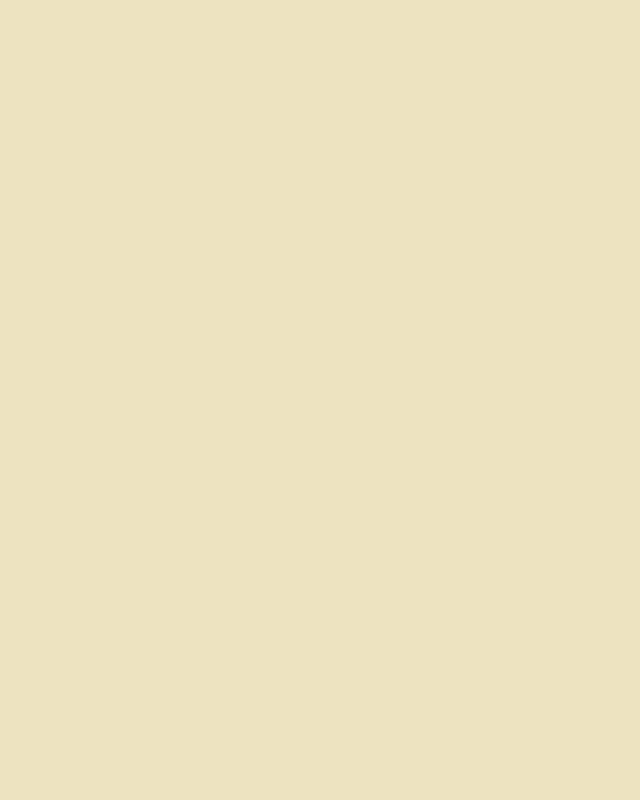
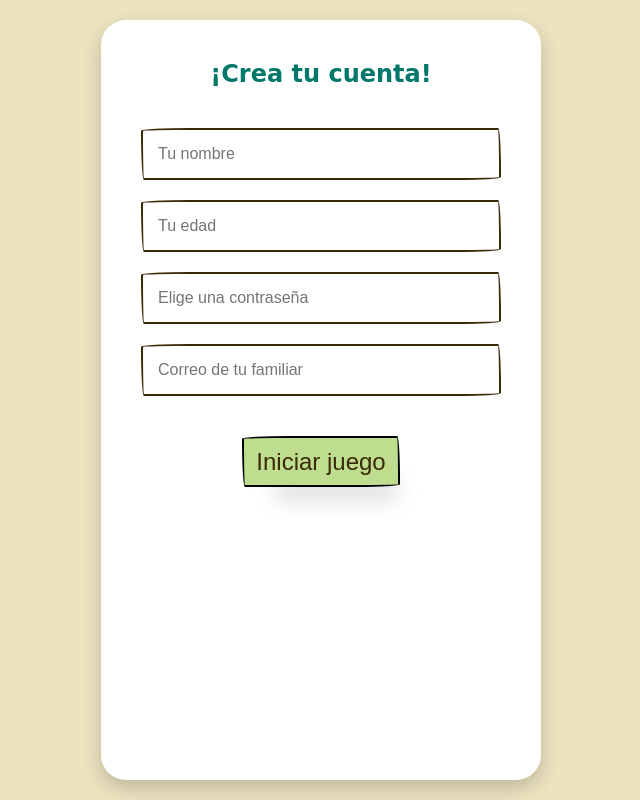
Before and after one commit to Ana0603/semillitas, an Angular app: page /crear-cuenta in a window 1280 px wide. Before the commit this address led to /. Shown: the whole page, without its empty margins (319-959 px from the left). Built offline with nearby package versions, Linux system fonts and the light colour scheme.

Commit message:
Crear cuenta

```diff
--- a/src/app/app.routes.ts
+++ b/src/app/app.routes.ts
@@ -7,11 +7,13 @@ import {Colecciones} from './pages/colecciones/colecciones';
 import { LoadingIngreso } from './loading/loading-ingreso/loading-ingreso';
 import { LoadingMinijuego } from './loading/minijuego/minijuego';
 import { Intro } from './loading/intro/intro';
+import { CrearCuenta } from './pages/crear-cuenta/crear-cuenta';
 
 export const routes: Routes = [
     { path: '', component: Ingreso },
     { path: 'cargando', component: LoadingIngreso },
     { path: 'intro', component: Intro },
+    { path: 'crear-cuenta', component: CrearCuenta },
     { path: 'inicio', component: Inicio },
     {
         path: 'mini-juego',
--- a/src/app/loading/intro/intro.ts
+++ b/src/app/loading/intro/intro.ts
@@ -12,7 +12,7 @@ export class Intro {
 
   ngOnInit(): void {
     setTimeout(() => {
-      this.router.navigate(['/inicio']);
+      this.router.navigate(['/crear-cuenta']);
     }, 68000);
   }
 }
--- /dev/null
+++ b/src/app/pages/crear-cuenta/crear-cuenta.css
@@ -0,0 +1,82 @@
+.registro-container {
+  background-color: #ffffff;
+  padding: 30px;
+  border-radius: 25px;
+  box-shadow: 0 8px 20px rgba(0,0,0,0.2);
+  width: 400px;
+  height: 720px;
+  padding: 20px;
+  text-align: center;
+  font-family: 'Comic Sans MS', cursive, sans-serif;
+  overflow: hidden;
+}
+
+h2 {
+  color: #00796b;
+  margin-bottom: 40px;
+}
+
+input {
+  width: 90%;
+  padding: 15px;
+  margin: 20px auto;
+  font-size: 1rem;
+  color: #41403e;
+  background-color: #fff;
+  border: 2px solid #3b2906;
+  border-radius: 15px 225px 255px 15px;
+  border-bottom-left-radius: 15px 255px;
+  border-bottom-right-radius: 225px 15px;
+  border-top-left-radius: 255px 15px;
+  border-top-right-radius: 15px 225px;
+  box-sizing: border-box;
+  transition: all 235ms ease-in-out;
+  outline: none;
+  display: block;
+}
+
+input:focus {
+  box-shadow: rgba(0, 0, 0, 0.3) 2px 8px 4px -6px;
+}
+
+button {
+  align-self: center;
+  background-color: #bfdd8f;
+  background-image: none;
+  background-position: 0 90%;
+  background-repeat: repeat no-repeat;
+  background-size: 4px 3px;
+  border-style: solid;
+  border-width: 2px;
+  box-shadow: rgba(0, 0, 0, 0.2) 15px 28px 25px -18px;
+  box-sizing: border-box;
+  color: #3b2906;
+  margin: 10px;
+  cursor: pointer;
+  display: inline-block;
+  font-family: popins, sans-serif;
+  font-size: 1.5rem;
+  line-height: 23px;
+  outline: none;
+  padding: 0.75rem;
+  text-decoration: none;
+  transition: all 235ms ease-in-out;
+  border-radius: 15px 225px 255px 15px;
+  border-bottom-left-radius: 15px 255px;
+  border-bottom-right-radius: 225px 15px;
+  border-top-left-radius: 255px 15px;
+  border-top-right-radius: 15px 225px;
+  user-select: none;
+  -webkit-user-select: none;
+  touch-action: manipulation;
+  margin-top: 20px;
+}
+
+button:hover {
+  box-shadow: rgba(0, 0, 0, 0.3) 2px 8px 8px -5px;
+  transform: translate3d(0, 2px, 0);
+}
+
+button:focus {
+  box-shadow: rgba(34, 5, 5, 0.356) 2px 8px 4px -6px;
+}
--- /dev/null
+++ b/src/app/pages/crear-cuenta/crear-cuenta.html
@@ -0,0 +1,10 @@
+<div class="registro-container">
+  <h2>¡Crea tu cuenta!</h2>
+  <form (ngSubmit)="crearCuenta()" #registroForm="ngForm">
+    <input type="text" name="nombre" [(ngModel)]="nombre" placeholder="Tu nombre" required>
+    <input type="number" name="edad" [(ngModel)]="edad" placeholder="Tu edad" min="4" max="12" required>
+    <input type="password" name="contrasena" [(ngModel)]="contrasena" placeholder="Elige una contraseña" required>
+    <input type="email" name="correoFamiliar" [(ngModel)]="correoFamiliar" placeholder="Correo de tu familiar" required>
+    <button type="submit" routerLink="/inicio">Iniciar juego</button>
+  </form>
+</div>
--- /dev/null
+++ b/src/app/pages/crear-cuenta/crear-cuenta.ts
@@ -0,0 +1,29 @@
+import { Component } from '@angular/core';
+import { FormsModule } from '@angular/forms';
+import { Router, RouterModule } from '@angular/router';
+
+@Component({
+  selector: 'app-crear-cuenta',
+  imports: [FormsModule, RouterModule],
+  templateUrl: './crear-cuenta.html',
+  styleUrl: './crear-cuenta.css'
+})
+
+export class CrearCuenta {
+
+  nombre: string = '';
+  edad: number | null = null;
+  contrasena: string = '';
+  correoFamiliar: string = '';
+
+  crearCuenta() {
+    console.log('Cuenta creada:', {
+      nombre: this.nombre,
+      edad: this.edad,
+      contrasena: this.contrasena,
+      correoFamiliar: this.correoFamiliar
+    });
+
+    alert('¡Cuenta creada con éxito!');
+  }
+}
```
Also changed, not shown: 1 other file (tests, documents, lock files or other folders).
